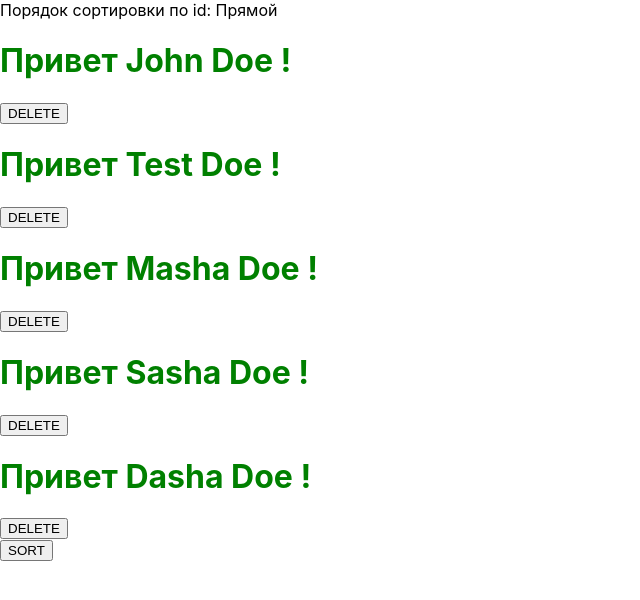
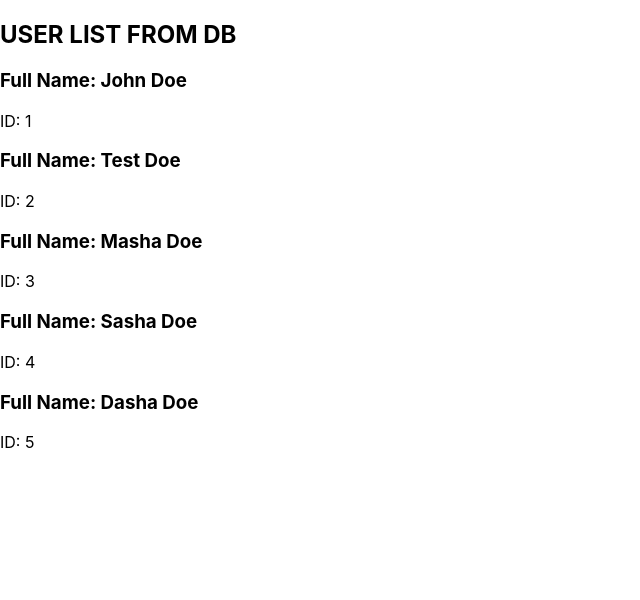
Before and after one commit to fccourses/fd-react-app, a React (Create React App) app: page / in a window 1280 px wide. Shown: the top 600 px of the page, without its empty margins (0-640 px from the left). Built offline with nearby package versions, Linux system fonts and the light colour scheme.

Commit message:
Add simple UserList

```diff
--- a/src/App.js
+++ b/src/App.js
@@ -1,22 +1,13 @@
 import React, { Component } from 'react';
 import './App.css';
-import AlohaDashboard from './components/AlohaDashboard';
+import UserList from './components/UserList';
 
-class App extends Component {
-  constructor(props) {
-    super(props);
-    this.state = {
-      isExciting: true,
-    };
-  }
-  render() {
-    return (
-      <>
-        <AlohaDashboard isExciting={this.state.isExciting} />
-        {/* <GoodbyeList /> */}
-      </>
-    );
-  }
+function App(props) {
+  return (
+    <>
+      <UserList />
+    </>
+  );
 }
 
 export default App;
--- a/src/components/AlohaDashboard/index.jsx
+++ b/src/components/AlohaDashboard/index.jsx
@@ -35,6 +35,7 @@ class AlohaDashboard extends Component {
       isDirectOrder: true,
     };
   }
+
   sortUsers = () => {
     const { users, isDirectOrder } = this.state;
     // const usersCopy = [...users];
@@ -49,6 +50,7 @@ class AlohaDashboard extends Component {
       }),
     });
   };
+
   mapAloha = (user) => (
     <Aloha
       key={user.id}
--- /dev/null
+++ b/src/components/UserList/UserCard/index.jsx
@@ -0,0 +1,16 @@
+function UserCard(props) {
+  const {
+    user: { id, firstName, lastName },
+  } = props;
+
+  return (
+    <article>
+      <h1>
+        Full Name: {firstName} {lastName}
+      </h1>
+      <p>ID: {id}</p>
+    </article>
+  );
+}
+
+export default UserCard;
--- /dev/null
+++ b/src/components/UserList/index.jsx
@@ -0,0 +1,55 @@
+import React, { Component } from 'react';
+import UserCard from './UserCard';
+
+const userDB = [
+  {
+    id: 1,
+    firstName: 'John',
+    lastName: 'Doe',
+  },
+  {
+    id: 2,
+    firstName: 'Test',
+    lastName: 'Doe',
+  },
+  {
+    id: 3,
+    firstName: 'Masha',
+    lastName: 'Doe',
+  },
+  {
+    id: 4,
+    firstName: 'Sasha',
+    lastName: 'Doe',
+  },
+  {
+    id: 5,
+    firstName: 'Dasha',
+    lastName: 'Doe',
+  },
+];
+
+class UserList extends Component {
+  constructor(props) {
+    super(props);
+
+    this.state = {
+      users: userDB,
+    };
+  }
+
+  mapUsers = (user) => <UserCard key={user.id} user={user} />;
+
+  render() {
+    const { users } = this.state;
+
+    return (
+      <section>
+        <h1>USER LIST FROM DB</h1>
+        {users.map(this.mapUsers)}
+      </section>
+    );
+  }
+}
+
+export default UserList;
```
